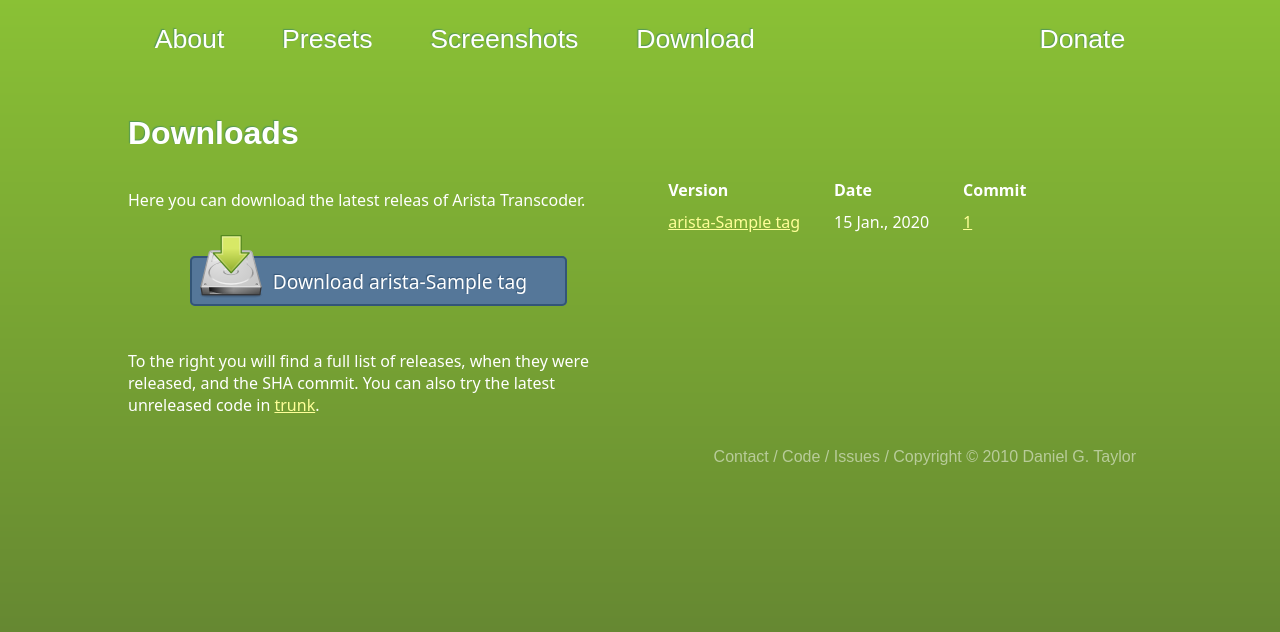
After one commit to danielgtaylor/arista-website, a Django app: template templates/downloads.html in a window 1280 px wide. The commit adds this page. Shown: the top 632 px of the page. Run offline with Django 3.2, Linux system fonts and the light colour scheme; the template is opened without the code that fills it: most values are stand-ins (such as "Sample title", 1, 10 or a date in 2020); some libraries are stand-ins or nearby versions; some web fonts are replaced.

Commit message:
Implement downloads page which is nicer and simpler than dumping a user onto the Github page with all tags. Using python-github2 for Github API interaction and displaying all tags as releases on the downloads page.

```diff
--- a/templates/base.html
+++ b/templates/base.html
@@ -28,7 +28,7 @@
             <li><a id="about" href="/" title="About Arista Transcoder">About</a></li>
             <li><a id="presets" href="/presets/" title="Share and download new presets for various devices">Presets</a></li>
             <li><a id="screenshots" href="/screenshots/" title="See Arista in action">Screenshots</a></li>
-            <li><a href="http://github.com/danielgtaylor/arista/downloads" title="Download the latest version">Download</a></li>
+            <li><a href="/downloads/">Download</a></li>
         </ul>
         <a id="donate" href="https://www.paypal.com/cgi-bin/webscr?cmd=_s-xclick&hosted_button_id=V7SCZ2ZTJKQ5A" title="Please contribute a donation to help keep this project alive!">Donate</a>
     </div>
--- /dev/null
+++ b/templates/downloads.html
@@ -0,0 +1,34 @@
+{% extends "base.html" %}
+
+{% block title %}Arista Transcoder - Downloads{% endblock %}
+
+{% block content %}
+    <h1>Downloads</h1>
+    <div class="half left">
+        <p>
+            Here you can download the latest releas of Arista Transcoder.
+        </p>
+        <div style="text-align: center; padding: 2.5em 0em;">
+            <a class="button" href="http://github.com/danielgtaylor/arista/tarball/{{ data|first|first }}"><img src="{{ MEDIA_URL }}img/download.png" alt="Icon" style="margin-left: -32px; margin-right: 10px; margin-bottom: -10px; margin-top: -10em;"/>Download arista-{{ data|first|first }}</a>
+        </div>
+        <p>
+            To the right you will find a full list of releases, when they were released, and the SHA commit. You can also try the latest unreleased code in <a href="http://github.com/danielgtaylor/arista">trunk</a>.
+        </p>
+    </div>
+    <div class="half right">
+        <table>
+            <tr>
+                <th>Version</th>
+                <th>Date</th>
+                <th>Commit</th>
+            </tr>
+            {% for tag, commit in data %}
+                <tr>
+                    <td><a href="http://github.com/danielgtaylor/arista/tarball/{{ tag }}">arista-{{ tag }}</a></td>
+                    <td>{{ commit.authored_date|date:"j N, Y" }}</td>
+                    <td><a href="{{ commit.url }}">{{ commit.id|slice:":7" }}</a></td>
+                </tr>
+            {% endfor %}
+        </table>
+    </div>
+{% endblock %}
--- a/urls.py
+++ b/urls.py
@@ -24,6 +24,7 @@
     (r'^presets/submit/$', 'preset_submit'),
     (r'^presets/create/$', 'preset_create'),
     (r'^screenshots/$', 'screenshots'),
+    (r'^downloads/$', 'downloads'),
     (r'^contact/$', 'contact'),
     (r'^contact/thanks/$', 'thanks'),
 )
```
Also changed, not shown: main/views.py (+17 -0 lines), media/img/download.png (added), 1 other file.
